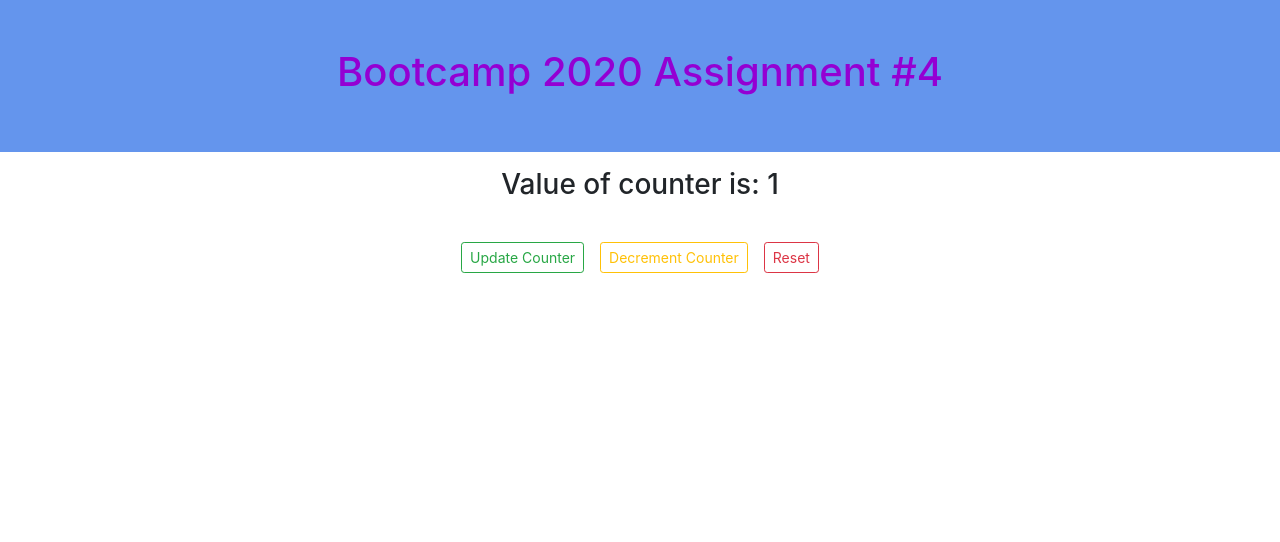
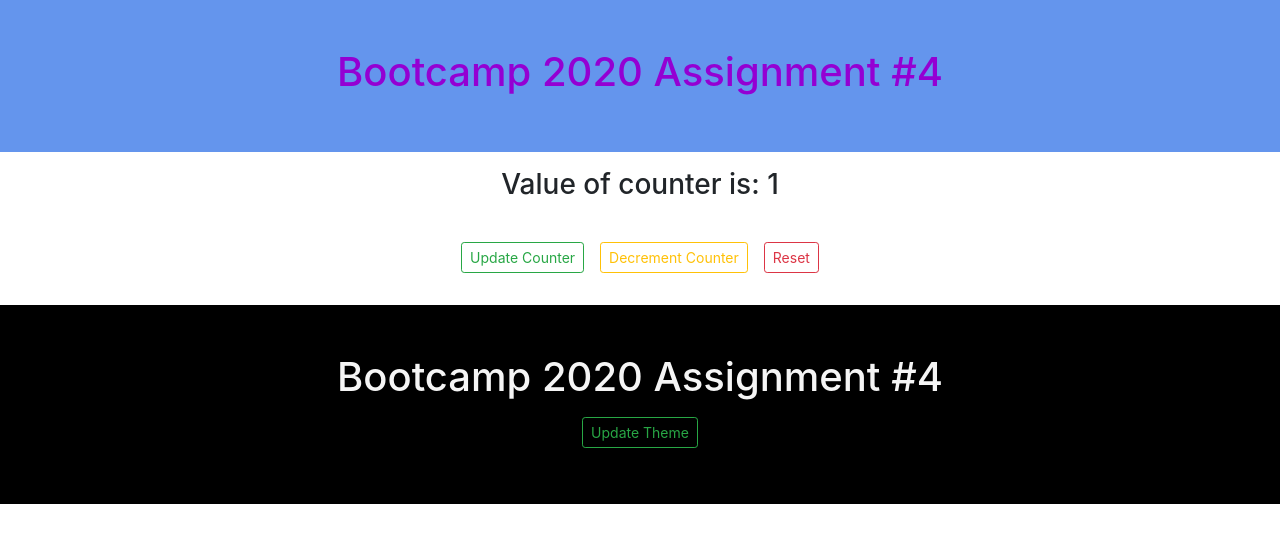
Before and after one commit to HamzaAhmedSheikh/bootcamp2020_react-app_class4, a React (Create React App) app: page / in a window 1280 px wide. Shown: the top 542 px of the page. Built offline with nearby package versions, Linux system fonts and the light colour scheme.

Commit message:
Update App.js

```diff
--- a/src/App.css
+++ b/src/App.css
@@ -49,5 +49,5 @@
 
 .headOne {
   background-color: lightblue;
-  color: black;
+  color: green;
 }
--- a/src/App.js
+++ b/src/App.js
@@ -7,7 +7,7 @@ import 'bootstrap/dist/css/bootstrap.css'
 function App() {
 
  let [count, setCount] = useState(1)
-//  let [isTheme, setTheme] = useState(false)
+ let [isTheme, setTheme] = useState(false)
 
   return (
     <div className="App">
@@ -21,6 +21,10 @@ function App() {
        <button onClick={() => setCount(--count)}className="btn btn-outline-warning btn-sm m-2"> Decrement Counter </button>
        <button onClick={() => setCount(0)} className="btn btn-outline-danger btn-sm m-2"> Reset </button>
 
+       <div className={`container-fluid bg p-5 mt-4 mb-4 p-3 head ${isTheme ? 'headOne': '' }`}>
+        <h1 className="text-center"> Bootcamp 2020 Assignment #4 </h1>
+        <button onClick={() => setTheme(!isTheme)} className="btn btn-outline-success btn-sm m-2"> Update Theme </button>
+      </div>
 
     </div>
   );
```
